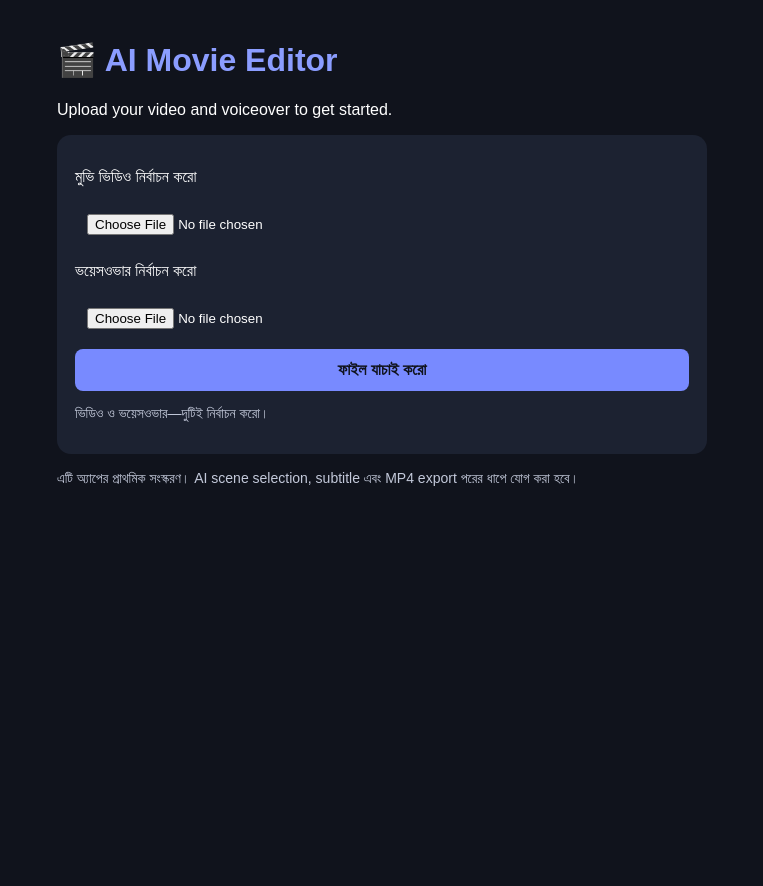
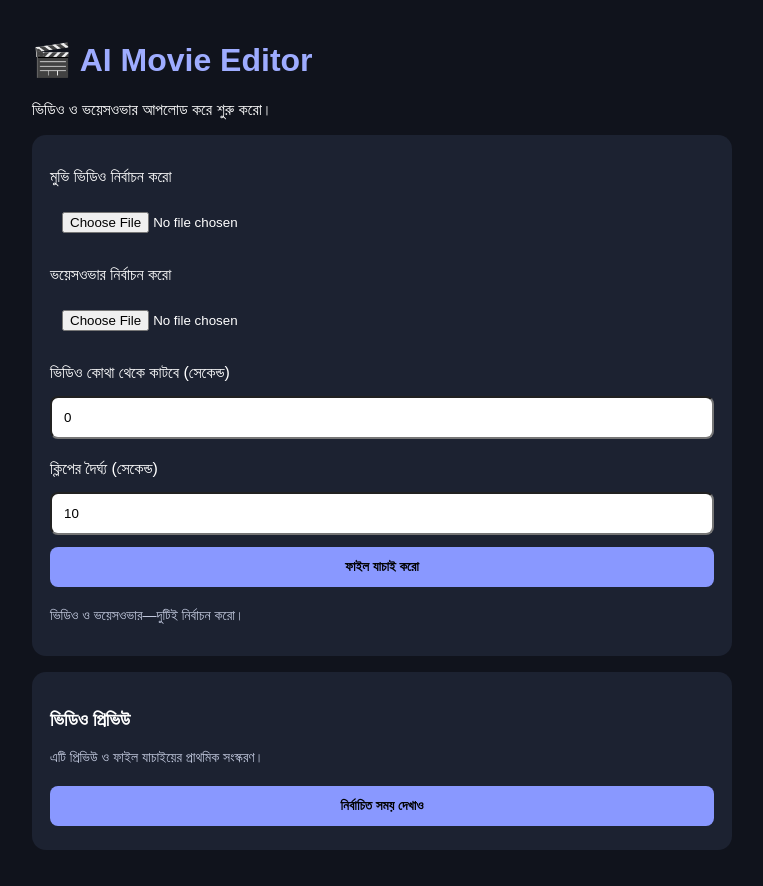
Before and after one commit to alifhosen53663-creator/ai-movie-editor, a plain HTML site: page index.html in a window 1280 px wide. Both pictures are taken after a click on the button "ফাইল যাচাই করো". Shown: the whole page, without its empty margins (258-1021 px from the left). Before the commit the page ends 800 px from the top, so only its background shows below. Drawn offline with Linux system fonts and the light colour scheme.

Commit message:
Refactor index.html for improved structure and styling

```diff
--- a/index.html
+++ b/index.html
@@ -3,103 +3,107 @@
 <html lang="bn">
 <head>
 <meta charset="UTF-8">
-  <meta name="viewport" content="width=device-width, initial-scale=1.0">
+<meta name="viewport" content="width=device-width, initial-scale=1">
 <title>AI Movie Editor</title>
 <style>
-    body {
-      margin: 0;
-      padding: 20px;
-      background: #10131c;
-      color: white;
-      font-family: Arial, sans-serif;
-    }
-    .app {
-      max-width: 650px;
-      margin: auto;
-    }
-    h1 { color: #8b9dff; }
-    .panel {
-      background: #1c2231;
-      padding: 18px;
-      border-radius: 14px;
-      margin: 16px 0;
-    }
-    label {
-      display: block;
-      margin: 15px 0 8px;
-    }
-    input, button {
-      box-sizing: border-box;
-      width: 100%;
-      padding: 12px;
-      border-radius: 8px;
-      margin-top: 8px;
-    }
-    button {
-      border: 0;
-      background: #788aff;
-      color: #10131c;
-      font-weight: bold;
-      font-size: 16px;
-    }
-    video, audio { width: 100%; margin-top: 12px; }
-    .note { color: #c3c9da; font-size: 14px; }
+body{margin:0;background:#10131c;color:#fff;font-family:Arial,sans-serif;padding:20px}
+main{max-width:700px;margin:auto}
+.panel{background:#1c2231;padding:18px;border-radius:14px;margin:16px 0}
+h1{color:#9eacff}
+label{display:block;margin:15px 0 8px}
+input,button{box-sizing:border-box;width:100%;padding:12px;margin:6px 0;border-radius:8px}
+button{background:#8998ff;border:0;font-weight:bold;cursor:pointer}
+video,audio{width:100%;margin-top:12px}
+.note{color:#c4cbe0;font-size:14px}
 </style>
 </head>
 <body>
-  <main class="app">
+<main>
 <h1>🎬 AI Movie Editor</h1>
-    <p>Upload your video and voiceover to get started.</p>
+<p>ভিডিও ও ভয়েসওভার আপলোড করে শুরু করো।</p>
 
 <section class="panel">
-      <label for="videoFile">মুভি ভিডিও নির্বাচন করো</label>
-      <input id="videoFile" type="file" accept="video/*">
+<label for="video">মুভি ভিডিও নির্বাচন করো</label>
+<input id="video" type="file" accept="video/*">
+<video id="preview" controls hidden></video>
 
-      <video id="videoPreview" controls hidden></video>
-
-      <label for="audioFile">ভয়েসওভার নির্বাচন করো</label>
-      <input id="audioFile" type="file" accept="audio/*">
-
+<label for="audio">ভয়েসওভার নির্বাচন করো</label>
+<input id="audio" type="file" accept="audio/*">
 <audio id="audioPreview" controls hidden></audio>
 
-      <button id="checkButton">ফাইল যাচাই করো</button>
-      <p id="status" class="note">এখনো কোনো ফাইল নির্বাচন করা হয়নি।</p>
+<label for="start">ভিডিও কোথা থেকে কাটবে (সেকেন্ড)</label>
+<input id="start" type="number" min="0" value="0">
+
+<label for="duration">ক্লিপের দৈর্ঘ্য (সেকেন্ড)</label>
+<input id="duration" type="number" min="1" max="60" value="10">
+
+<button id="check">ফাইল যাচাই করো</button>
+<p id="status" class="note">ভিডিও ও ভয়েসওভার নির্বাচন করো।</p>
 </section>
 
-    <p class="note">
-      এটি অ্যাপের প্রাথমিক সংস্করণ। AI scene selection,
-      subtitle এবং MP4 export পরের ধাপে যোগ করা হবে।
-    </p>
+<section class="panel">
+<h3>ভিডিও প্রিভিউ</h3>
+<p class="note">এটি প্রিভিউ ও ফাইল যাচাইয়ের প্রাথমিক সংস্করণ।</p>
+<button id="seek">নির্বাচিত সময় দেখাও</button>
+</section>
 </main>
 
 <script>
-    const videoInput = document.getElementById('videoFile');
-    const audioInput = document.getElementById('audioFile');
-    const videoPreview = document.getElementById('videoPreview');
-    const audioPreview = document.getElementById('audioPreview');
-    const status = document.getElementById('status');
+const video=document.getElementById('video');
+const audio=document.getElementById('audio');
+const preview=document.getElementById('preview');
+const audioPreview=document.getElementById('audioPreview');
+const status=document.getElementById('status');
 
-    videoInput.addEventListener('change', () => {
-      const file = videoInput.files[0];
-      if (!file) return;
-      videoPreview.src = URL.createObjectURL(file);
-      videoPreview.hidden = false;
+let videoURL='',audioURL='';
+
+video.addEventListener('change',()=>{
+  if(videoURL) URL.revokeObjectURL(videoURL);
+  const f=video.files[0];
+  if(!f)return;
+  videoURL=URL.createObjectURL(f);
+  preview.src=videoURL;
+  preview.hidden=false;
+  status.textContent='ভিডিও নির্বাচিত হয়েছে।';
 });
 
-    audioInput.addEventListener('change', () => {
-      const file = audioInput.files[0];
-      if (!file) return;
-      audioPreview.src = URL.createObjectURL(file);
-      audioPreview.hidden = false;
+audio.addEventListener('change',()=>{
+  if(audioURL) URL.revokeObjectURL(audioURL);
+  const f=audio.files[0];
+  if(!f)return;
+  audioURL=URL.createObjectURL(f);
+  audioPreview.src=audioURL;
+  audioPreview.hidden=false;
+  status.textContent='ভয়েসওভার নির্বাচিত হয়েছে।';
 });
 
-    document.getElementById('checkButton').addEventListener('click', () => {
-      if (!videoInput.files.length || !audioInput.files.length) {
-        status.textContent = 'ভিডিও ও ভয়েসওভার—দুটিই নির্বাচন করো।';
+document.getElementById('check').onclick=()=>{
+  if(!video.files[0]||!audio.files[0]){
+    status.textContent='ভিডিও ও ভয়েসওভার—দুটিই নির্বাচন করো।';
     return;
   }
-      status.textContent = 'দুটি ফাইলই নির্বাচন করা হয়েছে! পরের ধাপের জন্য প্রস্তুত।';
-    });
+  status.textContent='দুটি ফাইল পাওয়া গেছে। এবার ভিডিওর সময় পরীক্ষা করো।';
+};
+
+document.getElementById('seek').onclick=()=>{
+  if(!video.files[0]){
+    status.textContent='আগে একটি ভিডিও নির্বাচন করো।';
+    return;
+  }
+  const start=Number(document.getElementById('start').value);
+  const duration=Number(document.getElementById('duration').value);
+  if(!Number.isFinite(start)||!Number.isFinite(duration)||start<0||duration<1){
+    status.textContent='সময় ও ক্লিপের দৈর্ঘ্য সঠিকভাবে লিখো।';
+    return;
+  }
+  if(!Number.isFinite(preview.duration)||start>=preview.duration){
+    status.textContent='ভিডিওর দৈর্ঘ্যের মধ্যে শুরুর সময় দিতে হবে।';
+    return;
+  }
+  preview.currentTime=start;
+  preview.play();
+  status.textContent='প্রিভিউ শুরু হয়েছে। নির্ধারিত দৈর্ঘ্য: '+duration+' সেকেন্ড।';
+};
 </script>
 </body>
 </html>
```
Lines whose indentation alone changed are shown as unchanged.
